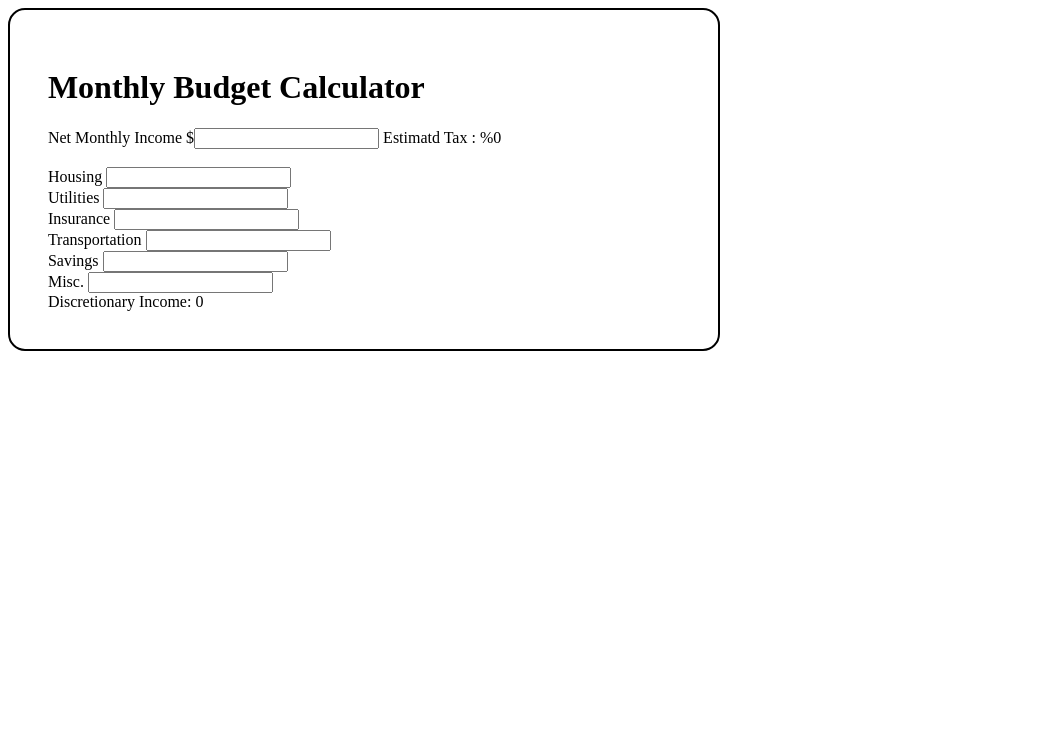
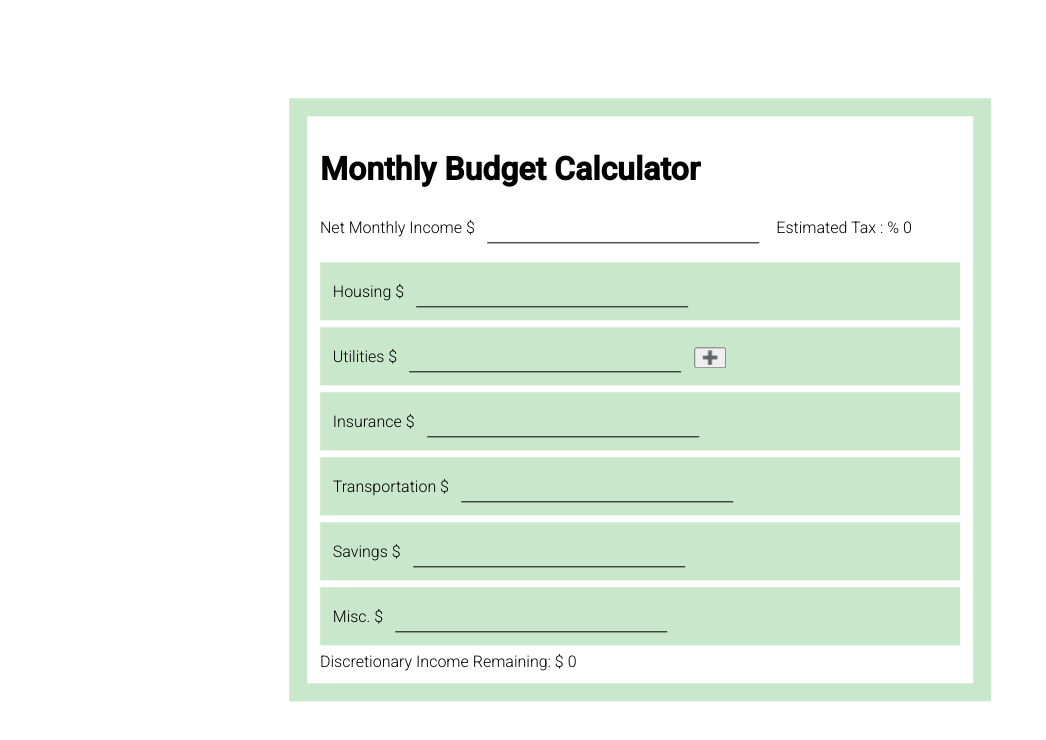
Before and after one commit to Connor-Callahan/budget-me, a React (Create React App) app: page / in a window 1280 px wide. Shown: the top 740 px of the page, without its empty margins (0-1046 px from the left). Built offline with nearby package versions, Linux system fonts and the light colour scheme.

Commit message:
begin expenses form

```diff
--- a/public/index.html
+++ b/public/index.html
@@ -8,7 +8,7 @@
       content="width=device-width, initial-scale=1, shrink-to-fit=no"
     />
     <meta name="theme-color" content="#000000" />
-    <link href="https://fonts.googleapis.com/css?family=Varela+Round" rel="stylesheet">
+    <link href="https://fonts.googleapis.com/css?family=Roboto:300,500" rel="stylesheet">
     <!--
       manifest.json provides metadata used when your web app is installed on a
       user's mobile device or desktop. See https://developers.google.com/web/fundamentals/web-app-manifest/
--- a/src/components/Calculator.js
+++ b/src/components/Calculator.js
@@ -17,38 +17,40 @@ class Calculator extends PureComponent {
   handleIncome = (e) => {
     let value = null
     let tax = 0
-    let income = e.target.value
+    let income = e.target.value * 12
     if(income < 9525) {
       tax = 10
       value = income - (income * .10)
     } else if (income > 9525 && income < 38700) {
       value = income - (income * .12)
-      tax = 10
+      tax = 12
     } else if (income > 38701 && income < 82500) {
       value = income - (income * .22)
-      tax = 10
+      tax = 22
     } else if (income > 82501 && income < 157500) {
       value = income - (income * .24)
-      tax = 10
+      tax = 24
     } else if (income > 157501 && income < 200000) {
       value = income - (income * .32)
-      tax = 10
+      tax = 32
     } else if (income > 200001 && income < 500000) {
       value = income - (income * .35)
-      tax = 10
+      tax = 35
     } else if (income > 500001) {
       value = income - (income * .37)
-      tax = 10
+      tax = 37
     }
     this.setState({
         income: income,
         tax: tax
     })
-    this.renderFormChange(value)
+    this.renderFormChange((value / 12).toFixed(2))
   }
 
   handleChange = (e) => {
-
+    this.setState({
+      [e.target.id]: e.target.value
+    })
   }
 
   renderFormChange = (value) => {
@@ -58,36 +60,50 @@ class Calculator extends PureComponent {
   }
 
   render() {
+    console.log(this.state.housing)
     return (
       <div id="calculator">
       <h1> Monthly Budget Calculator </h1>
-        <form onChange={this.handleIncome}>
+        <form id="income" onChange={this.handleIncome}>
         <label> Net Monthly Income </label>
         $<input id="income" type="number" ></input>
-          <label> Estimatd Tax : </label>
-            %<label >{this.state.tax}</label>
+          <label> Estimated Tax : </label>
+            % <label> {this.state.tax}</label>
         </form>
             <br></br>
-        <form>
-        <label> Housing </label>
+        <form id="expenses" onChange={this.handleChange}>
+        <div className="expense-input">
+        <label> Housing $</label>
           <input id="housing" type="number"></input>
             <br></br>
-        <label> Utilities </label>
+        </div>
+        <div className="expense-input">
+        <label> Utilities $</label>
           <input id="utilities" type="number"></input>
+          <button className= "expand-expenses">➕</button>
             <br></br>
-        <label> Insurance </label>
+        </div>
+        <div className="expense-input">
+        <label> Insurance $</label>
           <input id="insurance" type="number"></input>
             <br></br>
-        <label> Transportation </label>
+        </div>
+        <div className="expense-input">
+        <label> Transportation $</label>
           <input id="transportation" type="number"></input>
             <br></br>
-        <label> Savings </label>
+        </div>
+        <div className="expense-input">
+        <label> Savings $</label>
           <input id="savings" type="number"></input>
             <br></br>
-        <label> Misc. </label>
+        </div>
+        <div className="expense-input">
+        <label> Misc. $</label>
           <input id="misc" type="number"></input>
+        </div>
         </form>
-        <label> Discretionary Income: {this.state.balance}</label>
+        <label> Discretionary Income Remaining: $ {this.state.balance.toString().replace(/\B(?=(\d{3})+(?!\d))/g, ",")}</label>
       </div>
     );
   }
--- a/src/index.css
+++ b/src/index.css
@@ -1,11 +1,43 @@
+
+h1 {
+  font-family: 'Roboto', sans-serif;
+}
 
 #calculator {
-  border: 2px solid black;
-  padding: 3%;
+  position: absolute;
+  top: 50%;
+  left: 50%;
+  transform: translate(-50%, -50%);
+  border: 18px solid rgba(76, 175, 80, 0.3);
+  padding: 1%;
   width: 50%;
-  border-radius: 17px
+  font-family: 'Roboto', sans-serif;
+  font-weight: 300;
 }
 
-label {
-  float: none;
+input {
+  font-size: 2.6vh;
+  background: transparent;
+  margin-left: 2%;
+  margin-right: 2%;
+  height: 30px;
+  border: 0;
+  border-bottom: 1px solid black;
+  outline: none;
 }
+
+
+#expenses {
+}
+
+.expense-input {
+  margin-bottom: 1%;
+  background-color: rgba(76, 175, 80, 0.3);
+  padding: 2%;
+}
+
+input[type=number]::-webkit-inner-spin-button,
+input[type=number]::-webkit-outer-spin-button {
+  -webkit-appearance: none;
+  margin: 0;
+}
```
